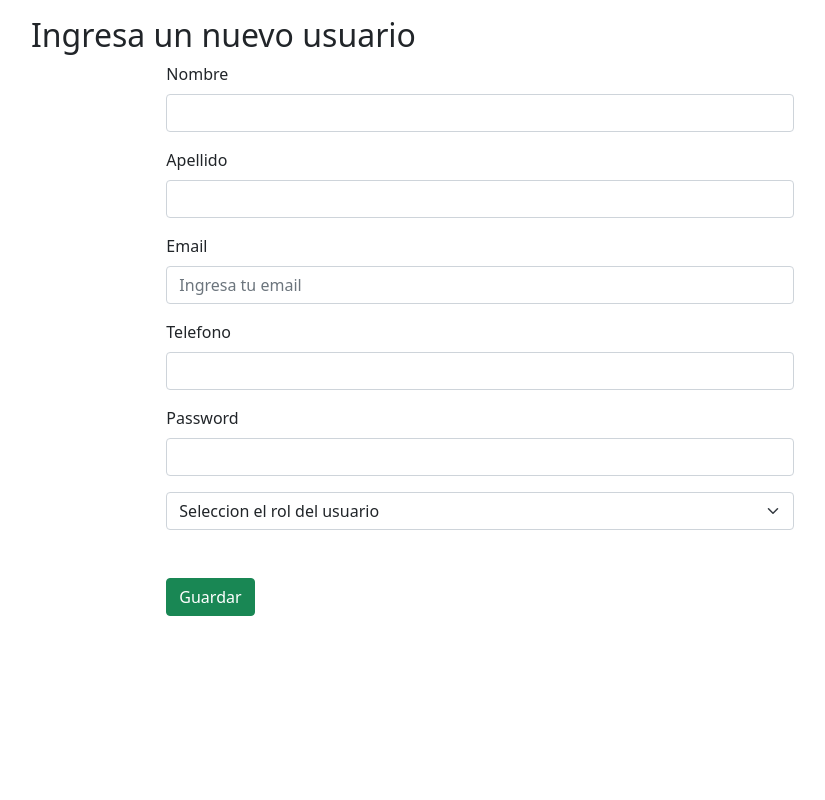
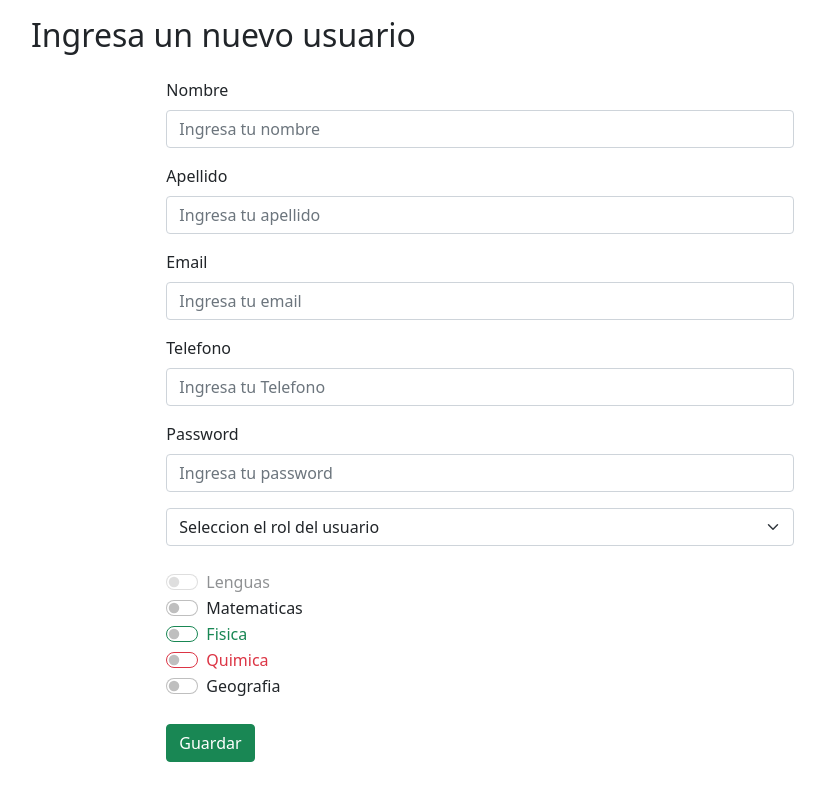
Before and after one commit to juanir33/react-schooladmin-front, a React (Create React App) app: page /AddUsers in a window 1280 px wide. Shown: the whole page, without its empty margins (51-876 px from the left). Built offline with nearby package versions, Linux system fonts and the light colour scheme.

Commit message:
AddUser form

```diff
--- a/src/App.js
+++ b/src/App.js
@@ -5,6 +5,7 @@ import { Tables } from "./components/Tables/TableNotasAlumnos";
 import Alumnos from "./pages/Alumnos";
 import Login from "./pages/Login";
 import AddUsers from "./components/AddUsers/AddUsers";
+import List from "./components/List/List";
 
 function App() {
   return (
@@ -15,6 +16,7 @@ function App() {
         <Route path="/alumnos" element={<Alumnos />} />
         <Route path="/login" element={<Login />} />
         <Route path="/AddUsers" element={<AddUsers />} />
+        <Route path="/List" element={<List />} />
       </Routes>
     </Router>
   );
--- a/src/components/AddUsers/AddUsers.js
+++ b/src/components/AddUsers/AddUsers.js
@@ -1,81 +1,51 @@
 import { useState } from "react";
 import uniqid from "uniqid"; // instalamos con npm install uniqid
 import { Form } from "react-bootstrap";
-import './AddUsers.css';
+import "./AddUsers.css";
 
-const Adduser = () => {
-  const [name, setName] = useState("");
-  const [lastname, setLastname] = useState("");
-  const [email, setEmail] = useState("");
-  const [tel, setTel] = useState("");
-  const [password, setPassword] = useState("");
-  const [rol, setRol] = useState("");
-  const [lenguas, setLenguas] = useState('');
-  const [matematicas, setMatematicas] = useState('');
-  const [fisica, setFisica] = useState('');
-  const [geografia, setGeografia] = useState('');
-  const [quimica, setQuimica] = useState('');
+const AddUser = () => {
+  const [form, setForm] = useState({
+    name: "",
+    lastname: "",
+    email: "",
+    tel: "",
+    password: "",
+    rol: "",
+    userId: uniqid(),
+    asistencia: "",
+    curso: "",
+    materias: {
+      lenguas: {
+        cursando: "lenguas",
+        notas: [],
+      },
+      matematicas: {
+        cursando: "matematicas",
+        notas: [],
+      },
+      fisica: {
+        cursando: "fisica",
+        notas: [],
+      },
+      geografia: {
+        cursando: "geografia",
+        notas: [],
+      },
+      quimica: {
+        cursando: "quimica",
+        notas: [],
+      },
+    },
+  });
 
+  function handleForm(e) {
+    setForm({
+      ...form,
+      [e.target.name]: e.target.value,
+    });
+    console.log(form);
+  }
 
-  const addUser = () => {
-    var user = {
-      name: name,
-      lastname: lastname,
-      email: email,
-      tel: tel,
-      password: password,
-      rol: rol,
-      userId: uniqid(),
-      lenguas: lenguas,
-      matematicas: matematicas,
-      fisica: fisica,
-      geografia: geografia,
-      quimica: quimica
-    };
-    console.log(user);
-
-  };
-  const SelectMateria = (e) =>{
-    if(e == "Alumno"){
-        <><Form.Check
-            onChange={(e) => {
-                setLenguas(e.target.value);
-            } }
-            type="switch" id="custom-switch"
-            label="Lenguas" value={!lenguas} /><Form.Check
-                onChange={(e) => {
-                    setMatematicas(e.target.value);
-                } }
-                type="switch"
-                id="custom-switch"
-                value={!matematicas}
-                label="Matematicas" /><Form.Check
-                onChange={(e) => {
-                    setFisica(e.target.value);
-                } }
-                type="switch"
-                isValid="true"
-                id="custom-switch"
-                value={!fisica}
-                label="Fisica" /><Form.Check
-                onChange={(e) => {
-                    setQuimica(e.target.value);
-                } }
-                isInvalid="quimica"
-                type="switch" id="custom-switch"
-                value={!quimica} label="Quimica" /><Form.Check
-                //disabled
-                onChange={(e) => {
-                    setGeografia(e.target.value);
-                } }
-                type="switch"
-                value={!geografia}
-                label="Geografia"
-                id="disabled-custom-switch" /></>
-    }else{
-        console.log(rol);
-    };
-}
   return (
     <>
       <div className="container">
@@ -86,67 +56,110 @@ const Adduser = () => {
       <div className="row">
         <div className="col-sm-6 offset-2">
           <Form>
-            <div className="mb-3">
-              <label htmlFor="name" className="form-label">Nombre</label>
-              <input
-                required="true"
-                type="text"
-                className="form-control"
-                value={name}
-                onChange={(e) => {setName(e.target.value);}}>
-                </input>
-            </div>
-            <div className="mb-3">
-              <label htmlFor="lastname" className="form-label">Apellido</label>
-              <input
-                type="text"
-                className="form-control"
-                value={lastname}
-                onChange={(e) => {setLastname(e.target.value);}}>
-                </input>
-            </div>
+            <div className="mb-3"></div>
+            <Form.Group className="mb-3" controlId="name">
+              <Form.Label>Nombre</Form.Label>
+              <Form.Control
+                type="name"
+                placeholder="Ingresa tu nombre"
+                name="name"
+                onkeyUp={(e) => handleForm(e)}
+              />
+            </Form.Group>
+            <Form.Group className="mb-3" controlId="lastName">
+              <Form.Label>Apellido</Form.Label>
+              <Form.Control
+                type="lastname"
+                placeholder="Ingresa tu apellido"
+                name="lastname"
+                onkeyUp={(e) => handleForm(e)}
+              />
+            </Form.Group>
             <Form.Group className="mb-3" controlId="formBasicEmail">
               <Form.Label>Email</Form.Label>
               <Form.Control
                 type="email"
                 placeholder="Ingresa tu email"
-                onChange={(e) => {
-                  setEmail(e.target.value);}}/>
+                name="email"
+                onkeyUp={(e) => handleForm(e)}
+              />
             </Form.Group>
-            <div className="mb-3">
-              <label htmlFor="tel" className="form-label">
-                Telefono
-              </label>
-              <input
-                type="text"
-                className="form-control"
-                value={tel}
-                onChange={(e) => {
-                  setTel(e.target.value);}} ></input>
-            </div>
-            <div className="mb-3">
-              <label htmlFor="password" className="form-label"> Password</label>
-              <input
+            <Form.Group className="mb-3" controlId="Phone">
+              <Form.Label>Telefono</Form.Label>
+              <Form.Control
+                type="phone"
+                placeholder="Ingresa tu Telefono"
+                name="tel"
+                onkeyUp={(e) => handleForm(e)}
+              />
+            </Form.Group>
+            <Form.Group className="mb-3" controlId="password">
+              <Form.Label>Password</Form.Label>
+              <Form.Control
                 type="password"
-                className="form-control"
-                value={password}
-                onChange={(e) => {
-                  setPassword(e.target.value);}} ></input>
-            </div>
+                placeholder="Ingresa tu password"
+                name="password"
+                onkeyUp={(e) => handleForm(e)}
+              />
+            </Form.Group>
             <Form.Select
               aria-label="Rol del usuario"
-              onChange={(e) => {
-                setRol(e.target.value);
-                SelectMateria(e.target.value)  }}>
+              name="rol"
+              onChange={(e) => handleForm(e)}
+            >
               <option>Seleccion el rol del usuario</option>
               <option value="Alumno">Alumno</option>
               <option value="Profesor">Profesor</option>
               <option value="Preceptor">Preceptor</option>
             </Form.Select>
             <br></br>
+            <Form.Check
+              disabled
+              name="lenguas"
+              onkeyUp={(e) => handleForm(e)}
+              type="switch"
+              id="custom-switch"
+              label="Lenguas"
+              value={"lenguas"}
+            />
+            <Form.Check
+              name="matematicas"
+              onkeyUp={(e) => handleForm(e)}
+              type="switch"
+              id="custom-switch"
+              value={!"matematicas"}
+              label="Matematicas"
+            />
+            <Form.Check
+              name="fisica"
+              onkeyUp={(e) => handleForm(e)}
+              type="switch"
+              isValid="true"
+              id="custom-switch"
+              value={!"fisica"}
+              label="Fisica"
+            />
+            <Form.Check
+              name="quimica"
+              onkeyUp={(e) => handleForm(e)}
+              isInvalid="quimica"
+              type="switch"
+              id="custom-switch"
+              value={!"quimica"}
+              label="Quimica"
+            />
+            <Form.Check
+              //disabled
+              name="geografia"
+              onkeyUp={(e) => handleForm(e)}
+              type="switch"
+              value={!"geografia"}
+              label="Geografia"
+              id="disabled-custom-switch"
+            />
           </Form>
           <br></br>
-          <button onClick={addUser} className="btn btn-success">
+          <button onClick={AddUser} className="btn btn-success">
             Guardar
           </button>
         </div>
@@ -155,4 +168,4 @@ const Adduser = () => {
   );
 };
 
-export default Adduser;
+export default AddUser;
--- /dev/null
+++ b/src/components/List/List.js
@@ -0,0 +1,49 @@
+
+import { Button, Table } from "react-bootstrap"
+// este recibe los valores de cualquier consulta y muestra la tabla
+const List = () => {
+    return(
+        <Table size="sx" striped bordered responsive hover>
+        <thead>
+          <tr>
+            <th>#</th>
+            <th>Apellido</th>
+            <th>Nombre</th>
+            <th>Telefono</th>
+            <th>Email</th>
+            <th>Curso</th>
+            <th>Accion</th>
+
+          </tr>
+        </thead>
+        <tbody>
+          <tr>
+            <td>1</td>
+            <td>Capilla</td>
+            <td>Juan Pablo</td>
+            <td>54352345</td>
+            <td>jp@gmail.com</td>
+            <td>5 1º</td>
+            <td><Button size="sm" variant="outline-success">Editar</Button> ¡
+            <Button size="sm" variant="outline-danger">Borrar</Button></td>
+
+          </tr>
+          <tr>
+            <td>2</td>
+            <td>Jacob</td>
+            <td>Thornton</td>
+            <td>43791494</td>
+            <td>@fat</td>
+            <td>5 1º</td>
+          </tr>
+          <tr>
+            <td>3</td>
+            <td>Larry the Bird</td>
+            <td>@twitter</td>
+          </tr>
+        </tbody>
+      </Table>
+    )
+}
+
+export default List
```
Also changed, not shown: src/components/AddUsers/AddUsers1.js (added, +169 -0 lines).
